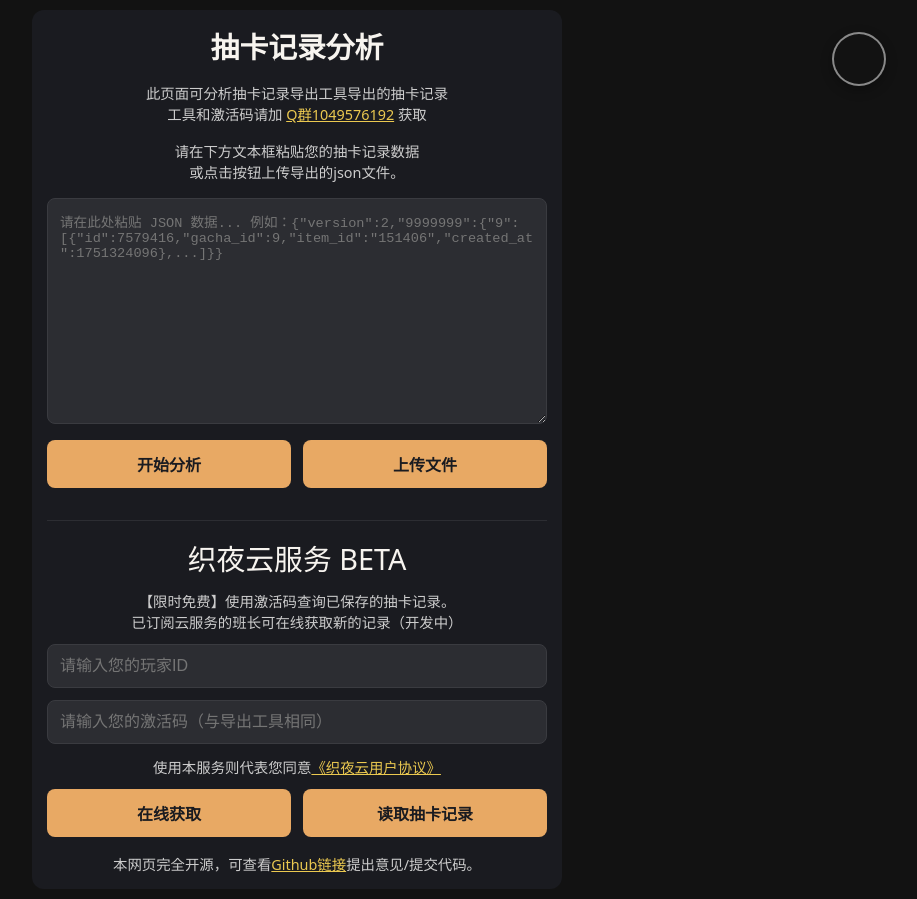
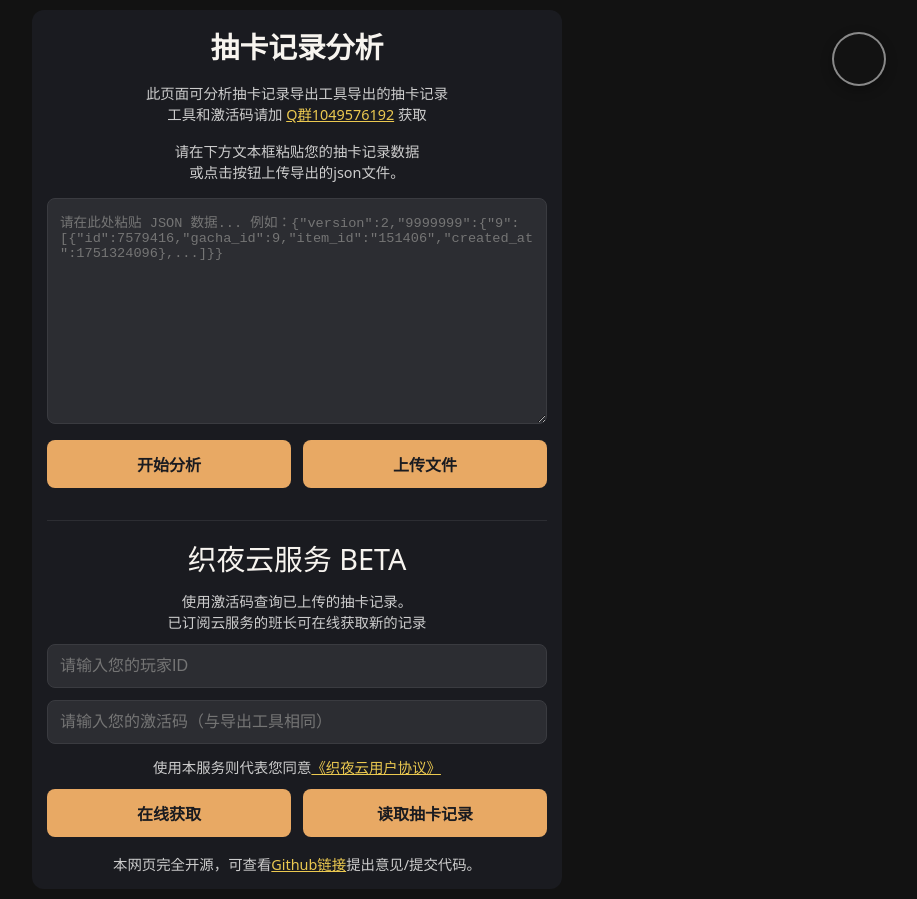
Before and after one commit to Thisisseanxu/gacha-party, a Vue app: page /fenxi in a window 1280 px wide. Shown: the whole page, without its empty margins (343-1260 px from the left). Built offline with nearby package versions, Linux system fonts and the light colour scheme; a web font is replaced by a local one.

Commit message:
feat: 修改在线获取记录UI，修复worker命名错误

```diff
--- a/_worker.js
+++ b/_worker.js
@@ -6,9 +6,8 @@ import pako from 'pako'
 
 const ALL_GACHA_IDS = ['9', '28', '29', '40', '41', '42', '43', '10000'] // 卡池列表
 const CARDPOOLS_NAME_MAP = {
-  Normal: '常驻扭蛋',
-  Limited: '限定扭蛋',
   9: '常驻扭蛋',
+  28: '新手扭蛋',
   29: '车手盲盒机',
   40: '塔菲扭蛋',
   41: '童话国盲盒机',
--- a/src/views/RecordPage.vue
+++ b/src/views/RecordPage.vue
@@ -23,7 +23,7 @@
 
         <div class="cloud-section split">
           <p class="input-title">织夜云服务 BETA</p>
-          <p class="input-description">【限时免费】使用激活码查询已保存的抽卡记录。<br />已订阅云服务的班长可在线获取新的记录（开发中）</p>
+          <p class="input-description">使用激活码查询已上传的抽卡记录。<br />已订阅云服务的班长可在线获取新的记录</p>
           <input type="text" v-model="fetchPlayerIdInput" class="cloud-input" placeholder="请输入您的玩家ID" />
           <input type="text" v-model="fetchLicenseInput" class="cloud-input" placeholder="请输入您的激活码（与导出工具相同）" />
           <p class="input-description">使用本服务则代表您同意<a class="highlight" @click="openAgreementPopUp"
@@ -633,6 +633,7 @@ const handleOnlineUpdate = async () => {
       // 处理Worker返回的频率限制，使用后端返回的精确剩余时间
       setCooldown('onlineUpdate', isAdmin, result.isExpired, data.timeLeft);
       cloudErrorMessage.value = `更新过于频繁，请在 ${milisecondsToTime(data.timeLeft)} 后再试。`;
+      cloudMessage.value = '';
       isFetchingOnline.value = false;
     } else {
       // 处理其他错误
```
